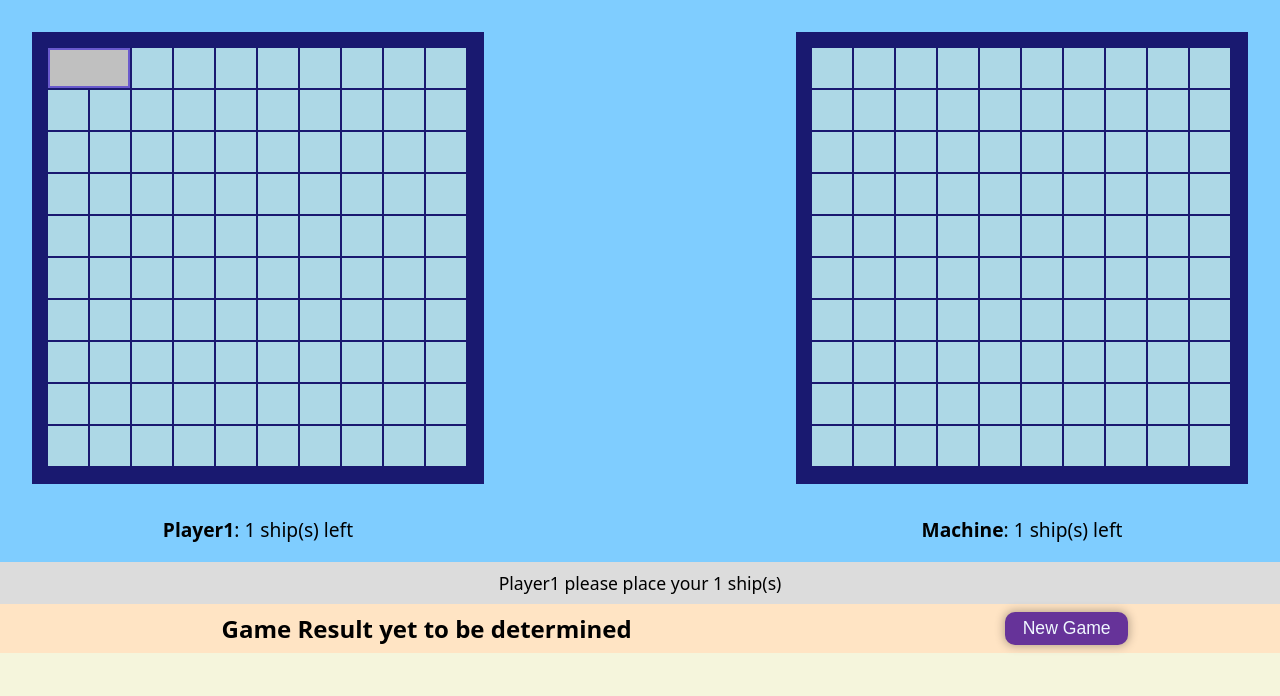
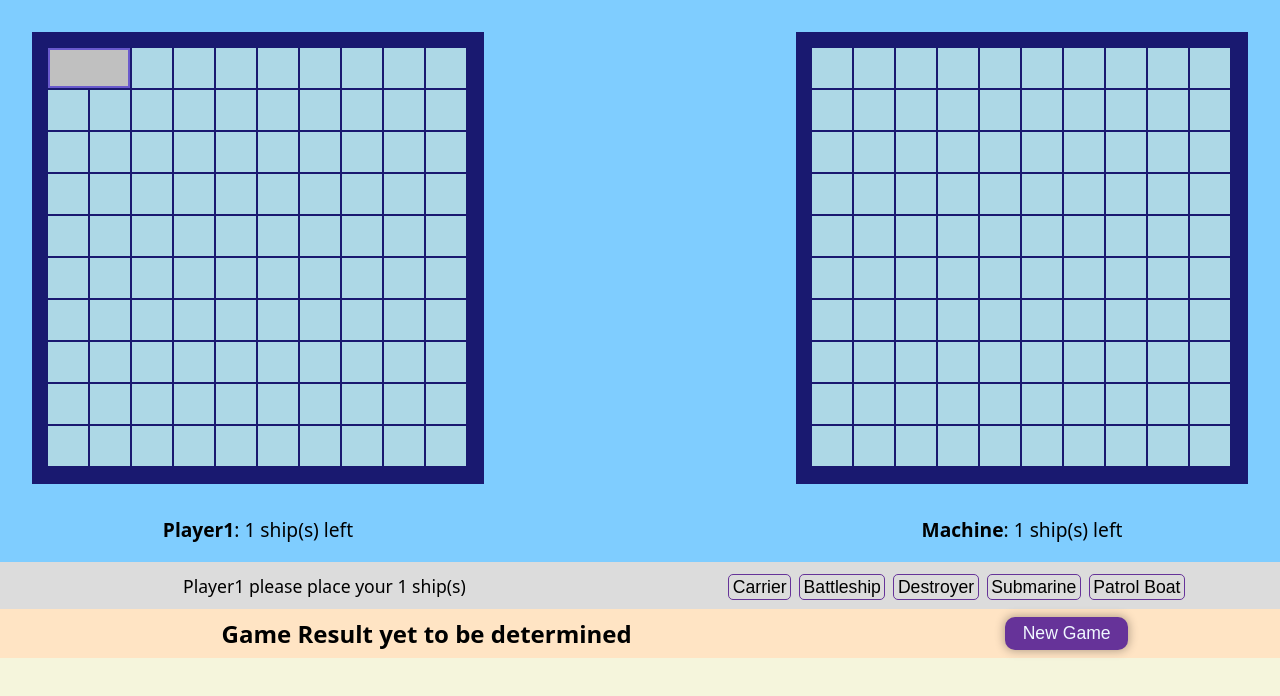
Before and after one commit to ajayfoo/odin-battleship, a website built with webpack: page src/index.html in a window 1280 px wide. Built offline with nearby package versions, Linux system fonts and the light colour scheme.

Commit message:
feat: add ship type radio buttons

```diff
--- a/src/views/instruction/index.js
+++ b/src/views/instruction/index.js
@@ -1,4 +1,27 @@
 import './style.css';
+
+const createShipTypeRaioButton = (shipType) => {
+  const view = document.createElement('input');
+  view.setAttribute('type', 'radio');
+  view.classList.add('ship-type-radio-button');
+  view.name = 'ship-type';
+  view.id = 'ship-type-' + shipType;
+  view.ariaLabel = 'Ship Type ' + shipType;
+  return view;
+};
+
+const createShipTypeRadioButtonGroup = () => {
+  const view = document.createElement('div');
+  view.classList.add('ship-type-radio-button-group');
+  view.append(
+    createShipTypeRaioButton('carrier'),
+    createShipTypeRaioButton('battleship'),
+    createShipTypeRaioButton('destroyer'),
+    createShipTypeRaioButton('submarine'),
+    createShipTypeRaioButton('patrol-boat'),
+  );
+  return view;
+};
 
 const createInstruction = () => {
   const view = document.createElement('div');
@@ -11,7 +34,7 @@ const createInstruction = () => {
       event.detail.player1.numOfShips +
       ' ship(s)';
   });
-  view.append(instructionEle);
+  view.append(instructionEle, createShipTypeRadioButtonGroup());
   return view;
 };
 
--- a/src/views/instruction/style.css
+++ b/src/views/instruction/style.css
@@ -1,9 +1,47 @@
 .instruction {
+  padding: 0.5em;
   background-color: gainsboro;
   font-size: 1.1em;
+  display: grid;
+  grid-template-columns: 1fr 1fr;
+  align-items: center;
+  justify-items: center;
 }
 
 .instruction > p {
-  padding: 0.5em;
   text-align: center;
 }
+
+.ship-type-radio-button {
+  appearance: none;
+  width: max-content;
+  padding: 0.1em 0.2em;
+  border: 1px solid rebeccapurple;
+  border-radius: 5px;
+  font-size: inherit;
+}
+
+.ship-type-radio-button:checked {
+  background-color: rebeccapurple;
+  color: aliceblue;
+}
+
+#ship-type-carrier::after {
+  content: 'Carrier';
+}
+
+#ship-type-battleship::after {
+  content: 'Battleship';
+}
+
+#ship-type-destroyer::after {
+  content: 'Destroyer';
+}
+
+#ship-type-submarine::after {
+  content: 'Submarine';
+}
+
+#ship-type-patrol-boat::after {
+  content: 'Patrol Boat';
+}
```
